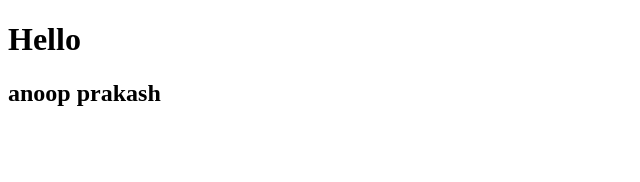
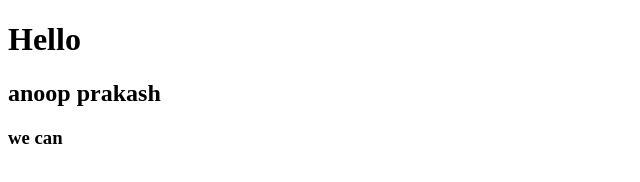
Before and after one commit to ANOOP-PRAKASSH/datewithgit-sample, a plain HTML site: page index.html in a window 1280 px wide. Shown: the full height of the page, 0-640 px from the left. Drawn offline with Linux system fonts and the light colour scheme.

Commit message:
positive answer added

```diff
--- a/index.html
+++ b/index.html
@@ -7,5 +7,6 @@
 <body>
 	<h1> Hello</h1>
 	<h2>anoop prakash</h2>
+	<h3> we can</h3>
 </body>
 </html>
```
